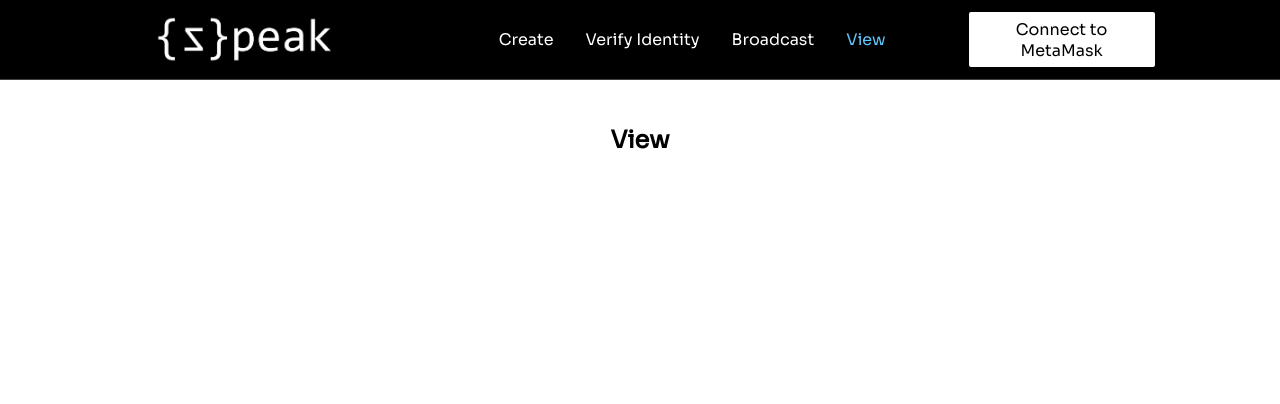
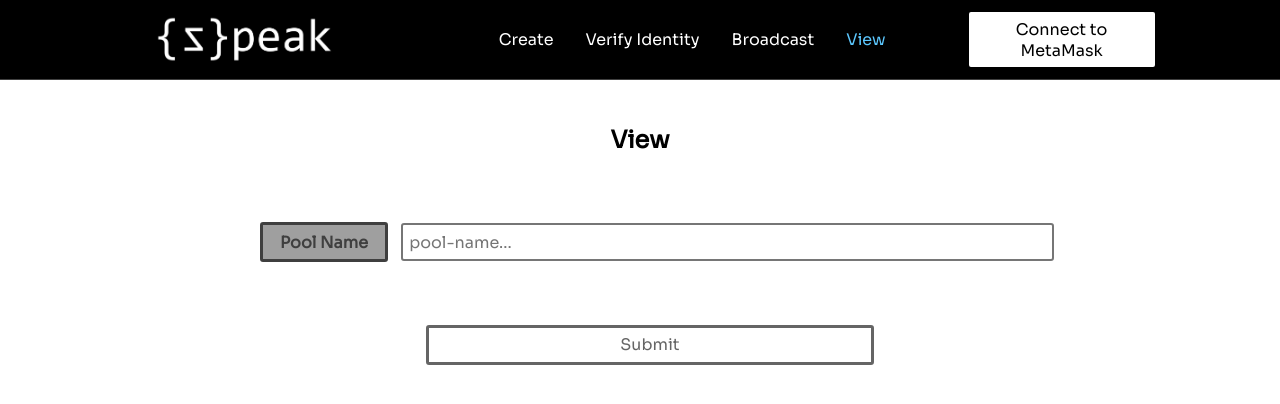
Before and after one commit to alex-straw/zk-broadcasting-app-frontend, a React (Create React App) app: page /view in a window 1280 px wide. Shown: the top 404 px of the page. Built offline with nearby package versions, Linux system fonts and the light colour scheme.

Commit message:
working view page

```diff
--- a/src/component-styles/generic-styles.js
+++ b/src/component-styles/generic-styles.js
@@ -125,6 +125,19 @@ export const LongTextBox = styled.h2`
     text-align: center;
 `;
 
+export const MidTextBox = styled.h2`
+    font-size: 1em;
+    margin: 0.5vw;
+    padding: 0.5vw;
+    border-style: solid;
+    border-radius: 3px;
+    opacity: 0.75;
+    background: grey;
+    display: inline-block;
+    width: 34.5vw;
+    text-align: center;
+`;
+
 export const LongTextBoxForOutput = styled.h2`
     font-size: 1em;
     margin: 0.5vw;
@@ -152,6 +165,27 @@ export const LongTextBoxDetail = styled.h2`
     vertical-align:middle;
     width: 51vw;
     text-align: center;
+`;
+
+export const HyperLink = styled.h2`
+    font-size: 1em;
+    padding: 0.5vw;
+    margin-left: 5vw;
+    border-style: solid;
+    border-radius: 3px;
+    opacity: 0.75;
+    background: white;
+    display: inline-block;
+    vertical-align:middle;
+    width: 62vw;
+    text-align: center;
+
+    &:hover {
+        border-style: solid;
+        opacity: 1;
+        cursor: copy;
+        background: #5CC8FF;
+    }
 `;
 
 export const LongTextBoxDetailNoMargin = styled.h2`
--- a/src/component-styles/navbar-styles.js
+++ b/src/component-styles/navbar-styles.js
@@ -32,3 +32,16 @@ export const NavMenu = styled.div`
   align-items: center;
   margin-right: -24px;
 `;
+
+export const Hyperlink = styled(Link)`
+  color: #fff;
+  display: flex;
+  align-items: center;
+  text-decoration: none;
+  padding: 0 1rem;
+  height: 100%;
+  cursor: pointer;
+  &.active {
+    color: #5CC8FF;
+  }
+`;
--- a/src/components/BroadcastForm/index.js
+++ b/src/components/BroadcastForm/index.js
@@ -24,7 +24,7 @@ const VerifyIdentityForm = () => {
     const [memberNumber, setMemberNumber] = useState("1");
     const [processing, setProcessing] = useState(false)
     const userContext = useContext(UserContext);
-    const [cidHash, setCidHash] = useState("");
+    const [cidHash, setCidHash] = useState("f01701220c3c4733ec8affd06cf9e9ff50ffc6bcd2ec85a6170004bb709669c31de94391a");
 
 
     function sha256Hash(preImage) {
--- /dev/null
+++ b/src/components/ViewData/index.js
@@ -0,0 +1,164 @@
+import { Contract } from "ethers";
+import poolFactoryAbi from '../../contracts/poolFactoryABI'
+import poolAbi from '../../contracts/poolABI.json'
+import React, {useState, useContext} from "react";
+import { Button, MidTextBox, HyperLink, LongInput, LongTextBox, LongTextBoxDetail, TinyInput, MidTextBoxDetail, LongerButton, SmallButton} from "../../component-styles/generic-styles"
+import { CenterComponent, Title, LargeImage, BlackFullScreen, VerticalGap, WhiteTitle, Wrapper, TextBlock, WhiteText} from "../../component-styles/layout-styles";
+import { UserContext } from "../../helpers/UserContext";
+import { upload } from "@testing-library/user-event/dist/upload";
+import { Hyperlink } from "../../component-styles/navbar-styles";
+import { Route } from "react-router-dom";
+
+const ViewData = () => {
+
+	/* GENERATE PROOF AND SEND TX */
+
+	const [poolName, setPoolName] = useState("pool-name...");
+	const userContext = useContext(UserContext);
+	const [processing, setProcessing] = useState(false)
+	const [poolAddress, setPoolAddress] = useState("0x0000000000000000000000000000000000000000")
+	const [cidIndex, setCidIndex] = useState(0);
+	const [cidHash, setCidHash] = useState("0x0000000000000000000000000000000000000000");
+	const [uploadCount, setUploadCount] = useState(0);
+
+	function MetaMaskConnected() {
+		if (!userContext.address) {
+			return false
+		} else {
+			return true
+		}
+	}
+
+	async function getPoolAddress() {
+		const poolFactory = new Contract(
+			"0xC6f319b5BE84B12C09F74e4eBa2A3cA60EFBbeF5",
+			poolFactoryAbi,
+			userContext.signer
+		)
+		try {
+			return await poolFactory.getPoolAddress(poolName)
+		} catch {
+			return "0x0000000000000000000000000000000000000000"
+		}
+	}
+
+	async function getPoolData() {
+
+		if (!MetaMaskConnected()) {
+			alert("Please connect your Metamask. ")
+			setProcessing(false);
+		} else {
+			const poolAddress = await getPoolAddress()
+
+			if (poolAddress == "0x0000000000000000000000000000000000000000") {
+				alert("Invalid pool name")
+				setProcessing(false);
+			} else {
+
+				const poolContract = new Contract(
+					poolAddress,
+					poolAbi,
+					userContext.signer
+				)
+
+				let verifiedCount = await poolContract.verifiedIdCount()
+				let broadcastThreshold = await poolContract.broadcastThreshold()
+
+				setUploadCount(parseInt(await poolContract.uploadCount()))
+
+				if (await verifiedCount < await broadcastThreshold) {
+					alert(`${(await broadcastThreshold) - (await verifiedCount)} more member(s) must verify their identity in this pool before broadcasting is enabled`)
+					setProcessing(false);
+				} else {
+					setPoolAddress(poolAddress)
+					setProcessing(true);
+				}
+			}
+		}
+	}
+
+	async function getBroadcastData() {
+		const poolContract = new Contract(
+			poolAddress,
+			poolAbi,
+			userContext.signer
+		)
+
+		if(cidIndex >= uploadCount) {
+			alert("Invalid Index")
+		} else {
+			setCidHash(JSON.stringify(await poolContract.ipfsCIDs(cidIndex)))
+		}
+	}
+
+
+	function renderPoolData() {
+
+		if(processing){
+			return(
+				<div>
+					<Button onClick={getBroadcastData}>
+						Get Broadcast Data
+					</Button>
+					<MidTextBox>
+						CID Index (For this pool: {`0 to ${uploadCount-1}`})
+					</MidTextBox>
+					<TinyInput
+						type="number"
+						placeholder="0"
+						name="cidIndex"
+						onChange={(e) => setCidIndex(e.target.value)}
+					></TinyInput>
+					{renderPoolURL()}
+				</div>
+			)
+		} else {
+			return(
+				<></>
+			)
+		}
+	}
+
+
+	function renderPoolURL() {
+		if(cidHash == "0x0000000000000000000000000000000000000000") {
+			return( <div> </div> )
+		} else {
+
+			let url = `https://dweb.link/ipfs/${cidHash}`
+
+			return (
+				<HyperLink>
+				<div onClick={() => window.open(url, '_blank')}>
+					{url}
+				</div>
+				</HyperLink>
+			)
+		}
+	}
+
+	return (
+		<CenterComponent>
+			<Wrapper>
+				<LongTextBox>
+					Pool Name
+				</LongTextBox>
+
+				<LongInput
+					type="text"
+					placeholder="pool-name..."
+					name="poolName"
+					onChange={(e) => setPoolName(e.target.value)}
+				></LongInput>
+
+				<VerticalGap/>
+
+				<LongerButton onClick = {getPoolData}> Submit </LongerButton>
+				<VerticalGap/>
+				{renderPoolData()}
+			</Wrapper>
+		</CenterComponent>
+	);
+};
+
+export default ViewData;
--- a/src/pages/view.js
+++ b/src/pages/view.js
@@ -1,11 +1,14 @@
 import React from 'react';
-import { Wrapper, Title, CenterComponent} from "../component-styles/layout-styles"
+import { Title, CenterComponent} from "../component-styles/layout-styles"
+import ViewData from "../components/ViewData"
 
 const View = () => {
+
     return (
       	<div>
             <CenterComponent>
           		<Title> View </Title>
+           		<ViewData/>
             </CenterComponent>
             </div>
     );
```
Lines whose indentation alone changed are shown as unchanged.
